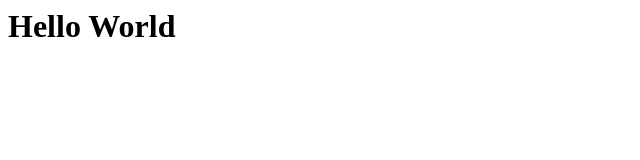
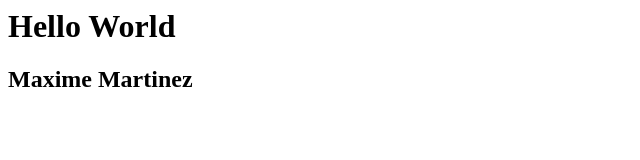
Before and after one commit to MAXLECACTUS/maxlecactus.github.io, a plain HTML site: page index.html in a window 1280 px wide. Shown: the whole page, without its empty margins (0-640 px from the left). Drawn offline with Linux system fonts and the light colour scheme.

Commit message:
Update index.html

```diff
--- a/index.html
+++ b/index.html
@@ -1,10 +1,10 @@
 <html>
   <head>
-    <title></title>
+    <title>GOOGlE.COM</title>
 
   </head>
   <body>
     <h1>Hello World</h1>
-
+    <h2>Maxime Martinez</h2>
   </body>
 </html>
```
